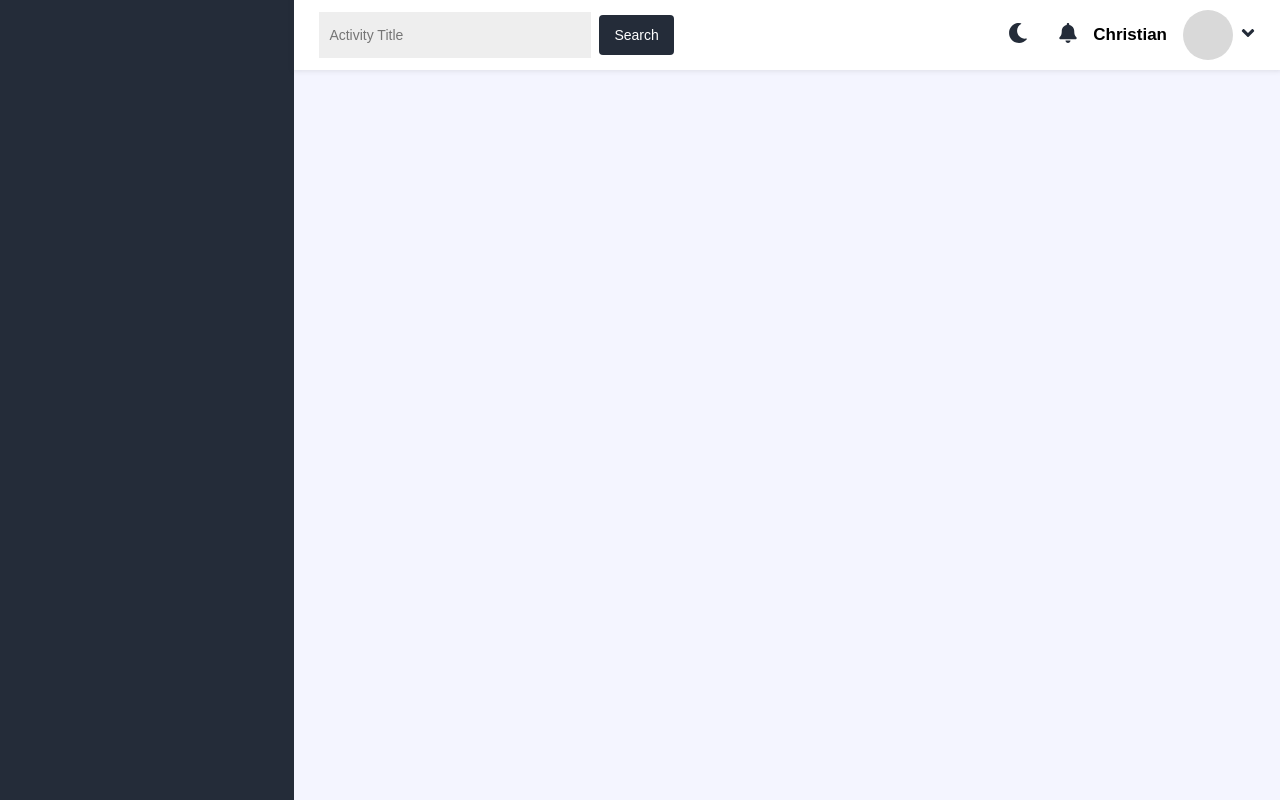
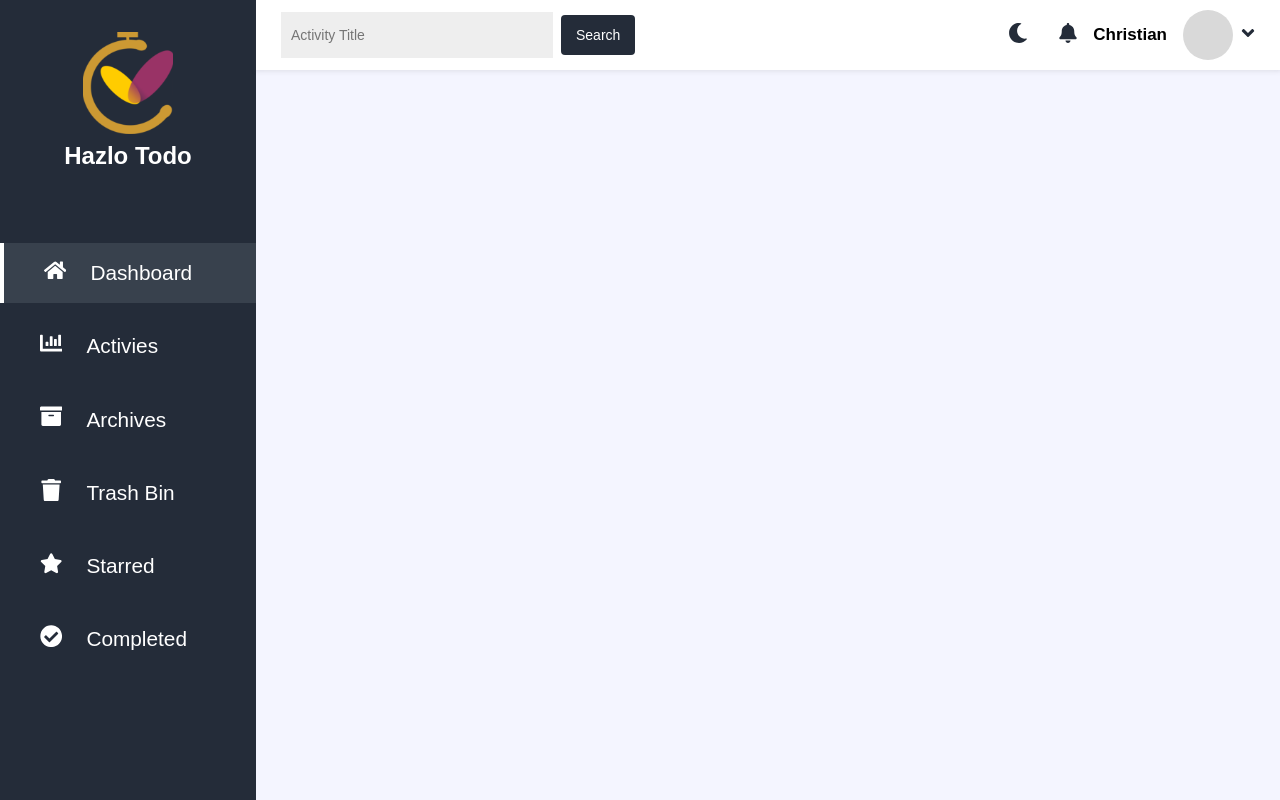
Before and after one commit to Praisecodes/Hazlo_Todo, a React (Vite) app: page /workarea in a window 1280 px wide. Built offline with nearby package versions, Linux system fonts and the light colour scheme.

Commit message:
[Update] Work on side nav

```diff
--- a/src/components/workarea/sidenav.jsx
+++ b/src/components/workarea/sidenav.jsx
@@ -1,8 +1,50 @@
+import Logo from "../../assets/hazlo-logo.svg"
+import {FaHome, FaChartBar, FaArchive, FaTrash, FaStar, FaCheckCircle} from "react-icons/fa"
+
 function SideNav(){
     return (
         <>
         <div className="sideNav">
-
+            <div className="logoSection">
+                <img src={Logo} alt="" />
+                <h2>Hazlo Todo</h2>
+            </div> <br /><br />
+            <div className="sections selected">
+                <p>
+                    <i><FaHome /></i>
+                    Dashboard
+                </p>
+            </div>
+            <div className="sections">
+                <p>
+                    <i><FaChartBar /></i>
+                    Activies
+                </p>
+            </div>
+            <div className="sections">
+                <p>
+                    <i><FaArchive /></i>
+                    Archives
+                </p>
+            </div>
+            <div className="sections">
+                <p>
+                    <i><FaTrash /></i>
+                    Trash Bin
+                </p>
+            </div>
+            <div className="sections">
+                <p>
+                    <i><FaStar /></i>
+                    Starred
+                </p>
+            </div>
+            <div className="sections">
+                <p>
+                    <i><FaCheckCircle /></i>
+                    Completed
+                </p>
+            </div>
         </div>
         </>
     )
--- a/src/styles/_workarea.scss
+++ b/src/styles/_workarea.scss
@@ -3,12 +3,53 @@
     height: 100vh;
     display: flex;
     .sideNav{
-        width: 23vw;
+        width: 20vw;
         height: 100%;
         background-color: var(--sideNavColor);
+        overflow-x: hidden;
+        overflow-y: scroll;
+        &::-webkit-scrollbar{
+            display: none;
+        }
+        .logoSection{
+            width: fit-content;
+            margin: 1.5rem auto;
+            display: flex;
+            flex-direction: column;
+            align-items: center;
+            color: white;
+            img{
+                width: 70%;
+                height: 70%;
+                margin: .5rem 0;
+            }
+        }
+        .sections{
+            color: white;
+            padding: 1rem 0;
+            cursor: pointer;
+            margin: .8rem 0;
+            transition: .2s;
+            &:hover{
+                background-color: var(--hoverInDark);
+            }
+            p{
+                font-size: 1.3rem;
+                margin: auto;
+                width: 80%;
+                text-align: left;
+                padding: 0 2.5rem;
+                display: flex;
+                align-items: center;
+                i{
+                    margin: 0 1.5rem 0 0;
+                    font-size: 1.4rem;
+                }
+            }
+        }
     }
     .mainContainer{
-        width: 77vw;
+        width: 80vw;
         height: 100%;
         background-color: var(--lightModeBg);
         .header{
--- a/src/styles/index.css
+++ b/src/styles/index.css
@@ -4,12 +4,18 @@
   --authBg: #171717;
   --sideNavColor: #242C39;
   --lightModeBg: #F4F5FF;
+  --hoverInDark: #424b58aa;
 }
 
 * {
   padding: 0;
   margin: 0;
   color: light;
+}
+
+.selected {
+  border-left: 4px solid white;
+  background-color: var(--hoverInDark);
 }
 
 body {
@@ -425,12 +431,55 @@ body {
   display: flex;
 }
 .container .sideNav {
-  width: 23vw;
+  width: 20vw;
   height: 100%;
   background-color: var(--sideNavColor);
+  overflow-x: hidden;
+  overflow-y: scroll;
+}
+.container .sideNav::-webkit-scrollbar {
+  display: none;
+}
+.container .sideNav .logoSection {
+  width: -webkit-fit-content;
+  width: -moz-fit-content;
+  width: fit-content;
+  margin: 1.5rem auto;
+  display: flex;
+  flex-direction: column;
+  align-items: center;
+  color: white;
+}
+.container .sideNav .logoSection img {
+  width: 70%;
+  height: 70%;
+  margin: 0.5rem 0;
+}
+.container .sideNav .sections {
+  color: white;
+  padding: 1rem 0;
+  cursor: pointer;
+  margin: 0.8rem 0;
+  transition: 0.2s;
+}
+.container .sideNav .sections:hover {
+  background-color: var(--hoverInDark);
+}
+.container .sideNav .sections p {
+  font-size: 1.3rem;
+  margin: auto;
+  width: 80%;
+  text-align: left;
+  padding: 0 2.5rem;
+  display: flex;
+  align-items: center;
+}
+.container .sideNav .sections p i {
+  margin: 0 1.5rem 0 0;
+  font-size: 1.4rem;
 }
 .container .mainContainer {
-  width: 77vw;
+  width: 80vw;
   height: 100%;
   background-color: var(--lightModeBg);
 }
--- a/src/styles/index.scss
+++ b/src/styles/index.scss
@@ -4,12 +4,18 @@
     --authBg: #171717;
     --sideNavColor: #242C39;
     --lightModeBg: #F4F5FF;
+    --hoverInDark: #424b58aa;
 }
 
 *{
     padding: 0;
     margin: 0;
     color: light;
+}
+
+.selected{
+    border-left: 4px solid white;
+    background-color: var(--hoverInDark);
 }
 
 body{
```
Also changed, not shown: src/assets/hazlo-logo.svg (added), 1 other file (tests, documents, lock files or other folders).
